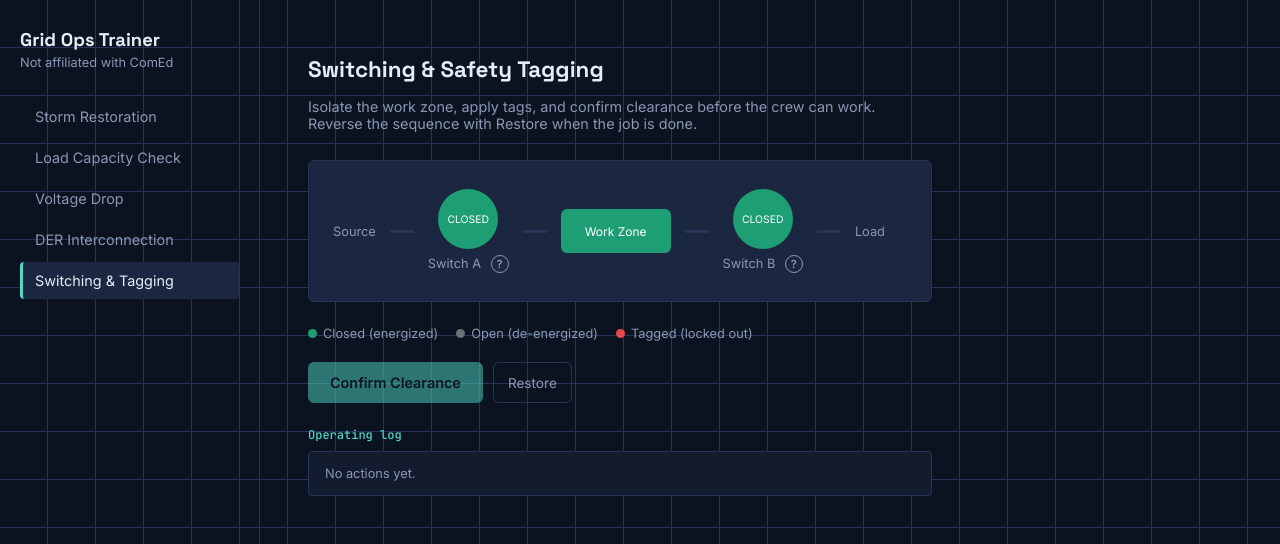
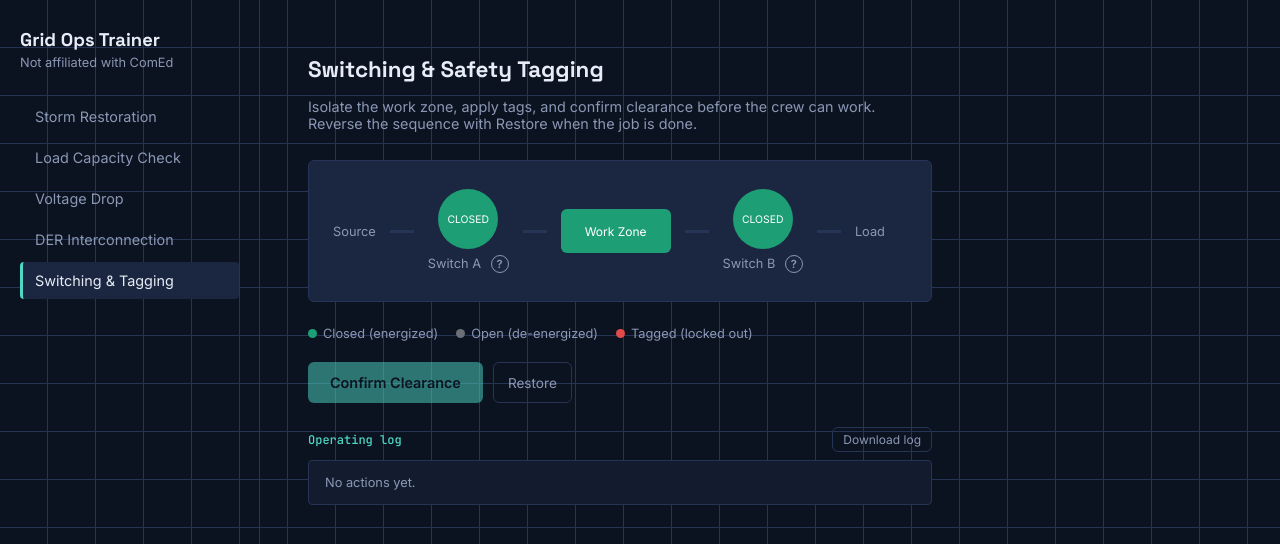
Before and after one commit to ErvinClay13/Grid-Ops-Trainer, a React (Vite) app in the folder frontend/: page / in a window 1280 px wide. Both pictures are taken after a click on the button "Switching & Tagging". Shown: the top 544 px of the page. Built offline with nearby package versions, Linux system fonts and the light colour scheme.

Commit message:
Add downloadable operating log to switching/tagging scenario

```diff
--- a/frontend/src/scenarios/SwitchingTaggingScenario.jsx
+++ b/frontend/src/scenarios/SwitchingTaggingScenario.jsx
@@ -1,7 +1,6 @@
 /**
  * SwitchingTaggingScenario.jsx
  */
-
 import { useState } from "react";
 import CoachingPanel from "../components/CoachingPanel";
 import InfoTooltip from "../components/InfoTooltip";
@@ -96,6 +95,24 @@ export default function SwitchingTaggingScenario() {
     setSwitchA("closed");
     setSwitchB("closed");
     logAction("Tags removed, switches closed - segment re-energized");
+  }
+
+  // Builds a plain-text version of the log and triggers a browser download.
+  // Mirrors the real-world requirement to "maintain operating log,
+  // interruption reports and associated records" - the log needs to be
+  // something an operator can actually save/hand off, not just on-screen.
+  function downloadLog() {
+    const header = `Switching & Tagging Operating Log\nGenerated: ${new Date().toLocaleString()}\n\n`;
+    const body = log.length ? log.join("\n") : "No actions recorded.";
+    const blob = new Blob([header + body], { type: "text/plain" });
+    const url = URL.createObjectURL(blob);
+
+    const link = document.createElement("a");
+    link.href = url;
+    link.download = `switching-log-${Date.now()}.txt`;
+    link.click();
+
+    URL.revokeObjectURL(url); // free the memory once the download starts
   }
 
   return (
@@ -223,13 +240,31 @@ export default function SwitchingTaggingScenario() {
       <div>
         <div
           style={{
-            fontFamily: "var(--font-mono)",
-            fontSize: "0.75rem",
-            color: "var(--accent)",
+            display: "flex",
+            alignItems: "center",
+            justifyContent: "space-between",
             marginBottom: "8px",
           }}
         >
-          Operating log
+          <div
+            style={{
+              fontFamily: "var(--font-mono)",
+              fontSize: "0.75rem",
+              color: "var(--accent)",
+            }}
+          >
+            Operating log
+          </div>
+          <button
+            onClick={downloadLog}
+            style={{
+              ...secondaryButtonStyle,
+              padding: "4px 10px",
+              fontSize: "0.75rem",
+            }}
+          >
+            Download log
+          </button>
         </div>
         <div
           style={{
```
